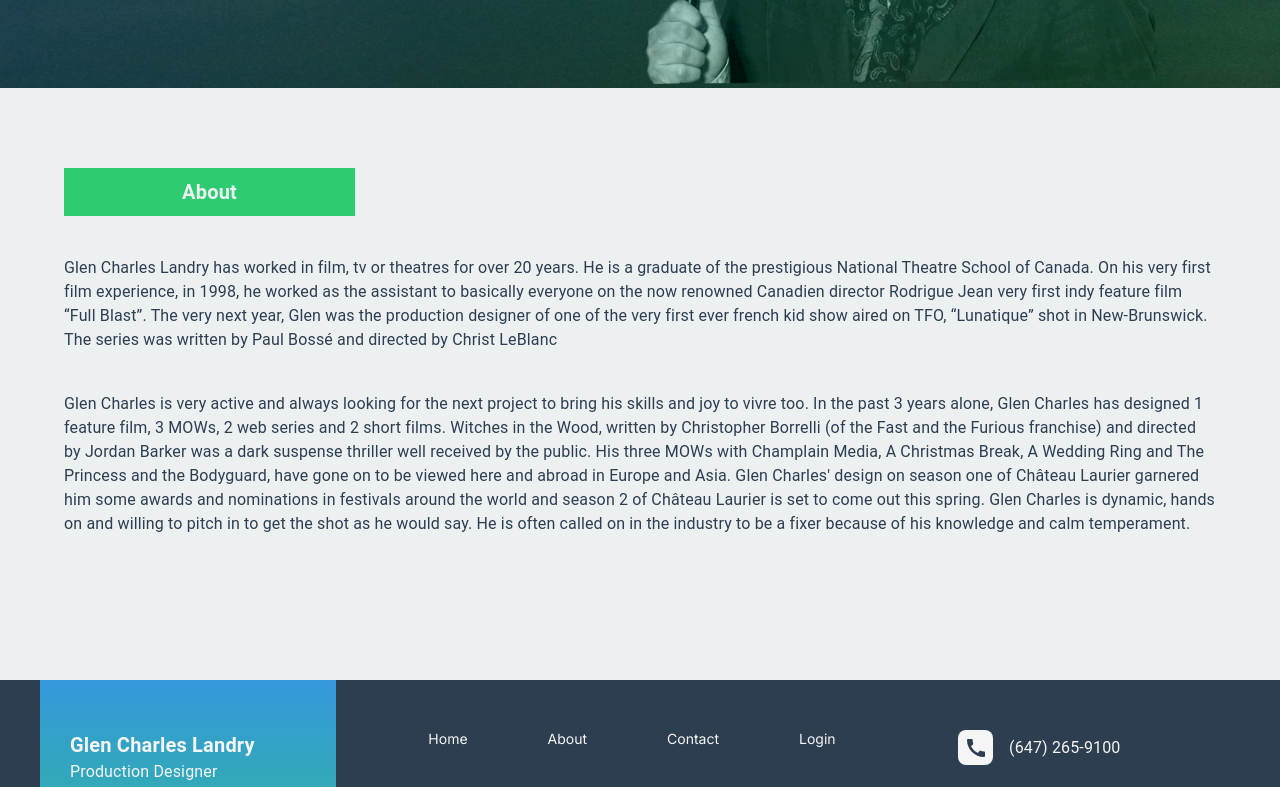
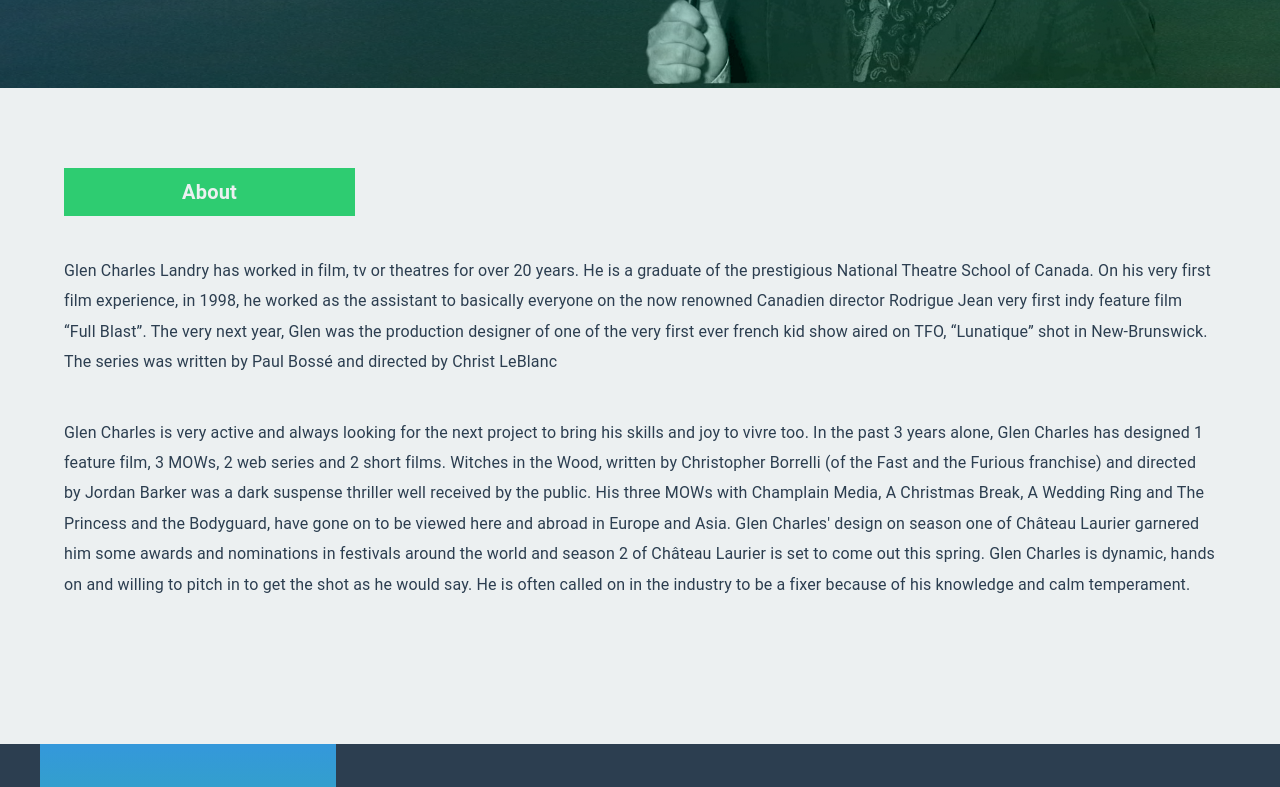
Before and after one commit to kbn4191/movie, a Next.js app: page /about in a window 1280 px wide. Shown: the part 453-1240 px from the top of the page. Built offline with nearby package versions, Linux system fonts and the light colour scheme.

Commit message:
linehight

```diff
--- a/src/app/component/aboutHeader/aboutBody.tsx
+++ b/src/app/component/aboutHeader/aboutBody.tsx
@@ -38,10 +38,10 @@ export default function AboutBody() {
                 >About</Typography>
             </Box>
 
-            <Typography color={"#2C3E50"} mt={5}>
+            <Typography color={"#2C3E50"} mt={5} lineHeight={"190%"}>
                 {brief}
             </Typography>
-            <Typography color={"#2C3E50"} mt={5}>
+            <Typography color={"#2C3E50"} mt={5}  lineHeight={"190%"}>
                 {brifParagraphy}
             </Typography>
         </Container>
```
